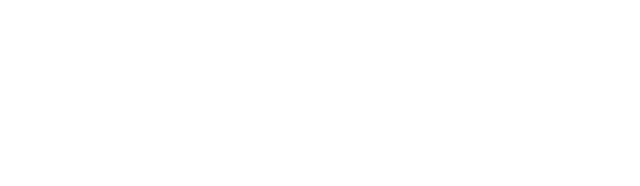
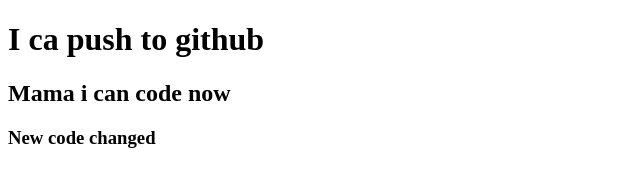
Before and after one commit to Jannatulema/my_first_repo, a plain HTML site: page index.html in a window 1280 px wide. Shown: the whole page, without its empty margins (0-640 px from the left). Drawn offline with Linux system fonts and the light colour scheme.

Commit message:
added header

```diff
--- a/index.html
+++ b/index.html
@@ -7,6 +7,8 @@
     <title>My First Github Repo</title>
 </head>
 <body>
-
+    <h1>I ca push to github</h1>
+    <h2>Mama i can code now</h2>
+    <h3>New code changed</h3>
 </body>
 </html>
```
